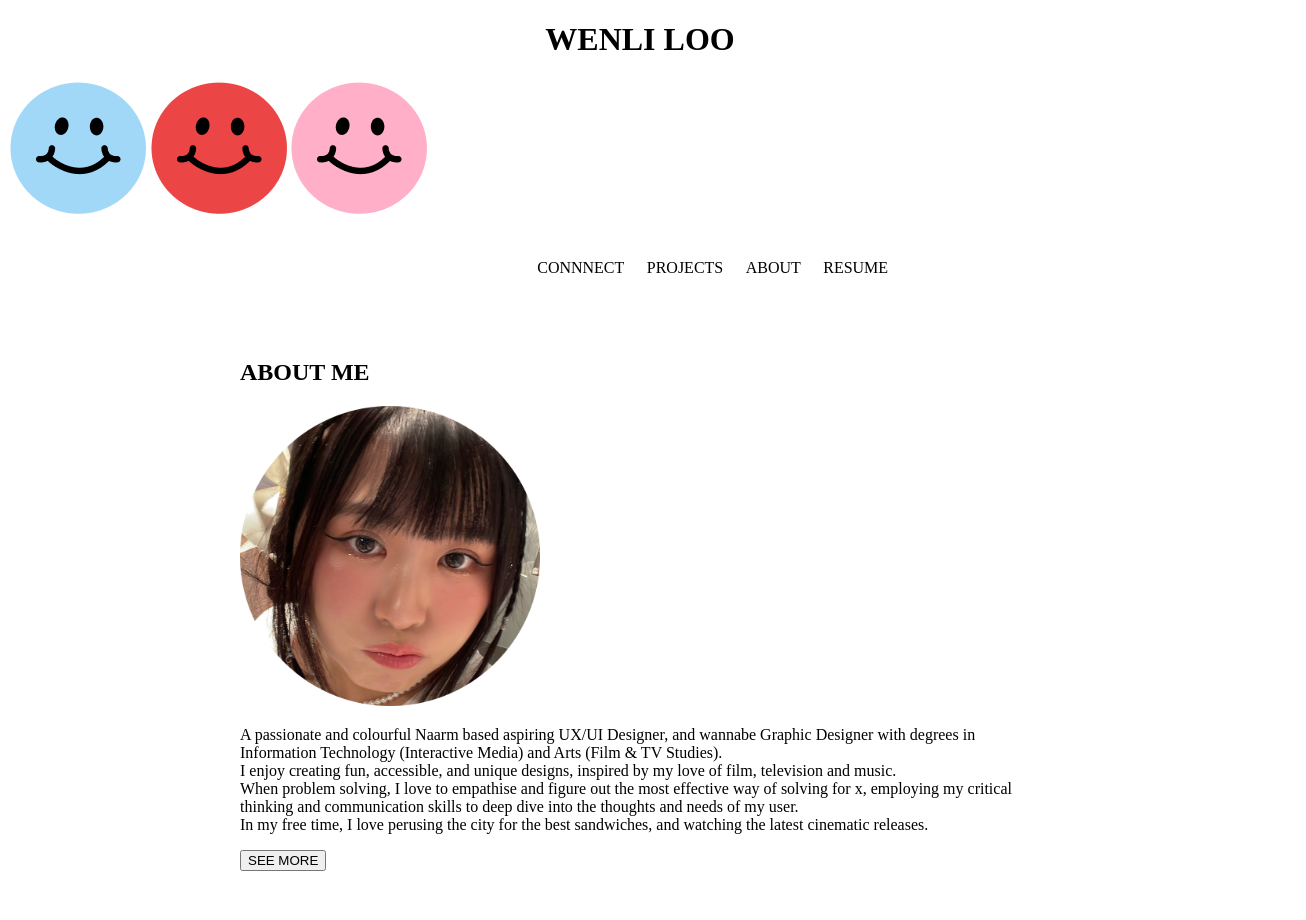
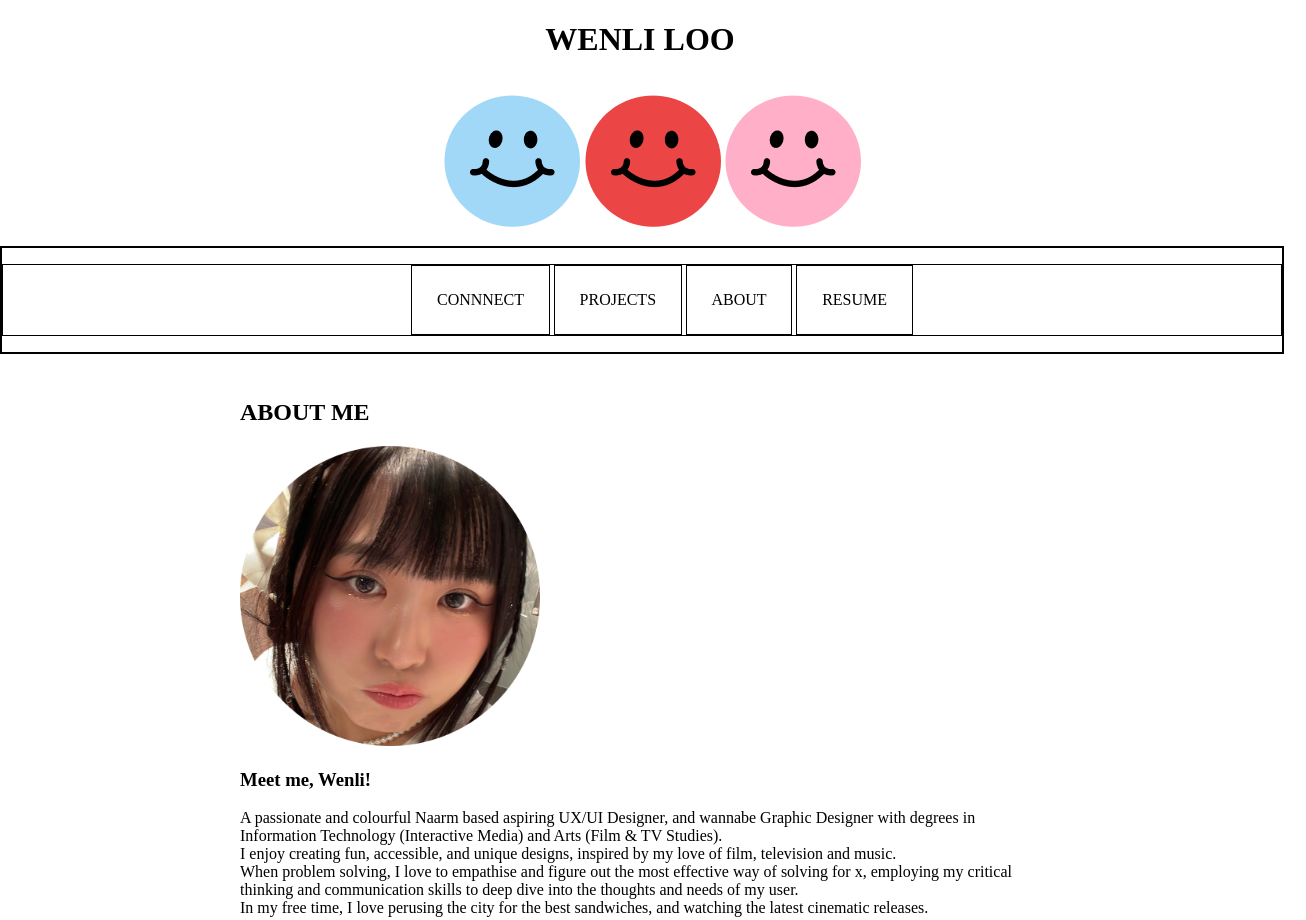
Before and after one commit to jacqwloo/ux_ui_hw_17, a plain HTML site: page index.html in a window 1280 px wide. Shown: the top 920 px of the page, 1306 px wide, since content can reach past the window. Drawn offline with Linux system fonts and the light colour scheme.

Commit message:
8/1/24
8/1/24

```diff
--- a/css/style.css
+++ b/css/style.css
@@ -1,25 +1,33 @@
+body {
+    margin: 0px;
+}
+
 .inline-block {
     display: inline-block;
     vertical-align: top;
 }
-.inline-block logo {
-    width: 23%;
+.logo {
+    width: 100%;
     padding: 1%;
     text-align: center;
     margin: auto;
+    justify-content: center;
 }
 nav {
-    width: 73%;
-    padding: 1%;
+    width: 100%;
+    /*padding: 1%;*/
     text-align: center;
     background-color: white;
+    border: 2px solid;
 }
 nav li {
  padding: 2%;
+ border: 1px solid;
 }
 ul {
-    width: 50%;
-    margin-left: auto;
+    /* width: 100%; */
+    /* margin-left: auto; */
+    border: 1px solid;
 }
 .heroImg {
     height: 600px;
--- a/index.html
+++ b/index.html
@@ -9,7 +9,7 @@
 
     <body>
         <header class="navigation">
-            <div class="inline-block logo">
+            <div class="logo">
                 <img src="images/Logo.png" alt="smiley face">
             </div>
         <nav class="inline-block">
@@ -25,6 +25,7 @@
             <div class="content">
                 <h2>ABOUT ME</h2>
                 <img src="images/wenli_icon.png" width="300" height="300">
+                <h3>Meet me, Wenli!</h3>
                 <p>A passionate and colourful Naarm based aspiring UX/UI Designer, and wannabe Graphic Designer with degrees in Information Technology (Interactive Media) and Arts (Film & TV Studies).<br>
                     I enjoy creating fun, accessible, and unique designs, inspired by my love of film, television and music.<br>
                     When problem solving, I love to empathise and figure out the most effective way of solving for x, employing my critical thinking and communication skills to deep dive into the thoughts and needs of my user.<br>
```
